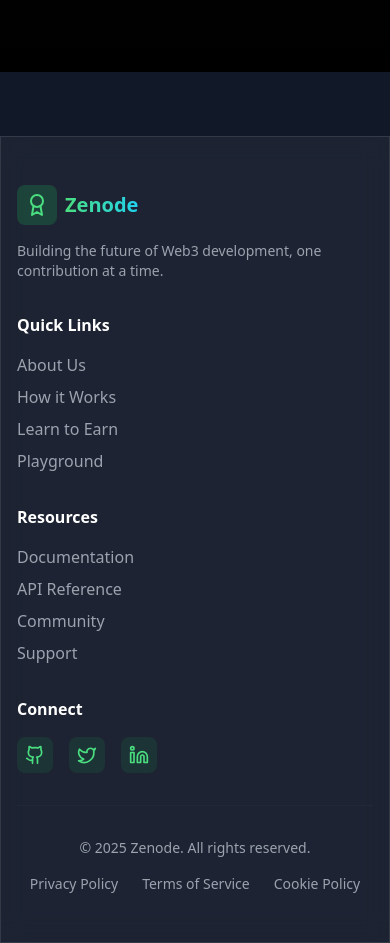
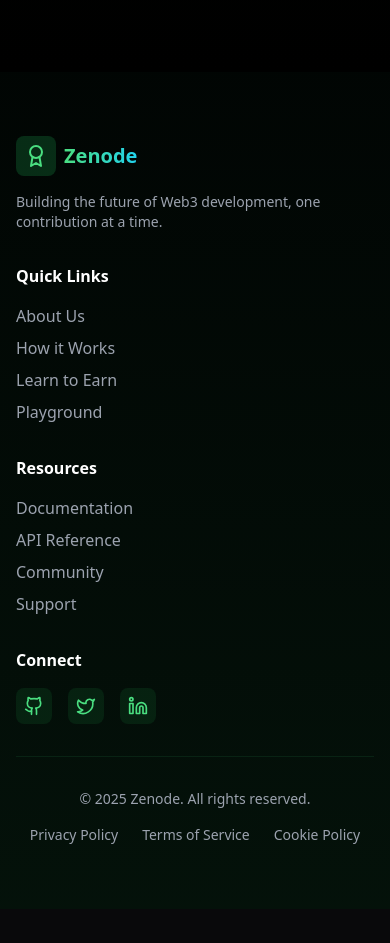
Before and after one commit to Jossyboydgenius/Zenode, a React (Vite) app: page / in a window 390 px wide. Shown: the part 6760-7703 px from the top of the page. After the commit the page ends 7669 px from the top, so only its background shows below. Built offline with nearby package versions, Linux system fonts and the light colour scheme.

Commit message:
Refactor Footer component with new background and gradient effects

```diff
--- a/src/components/layout/Footer.tsx
+++ b/src/components/layout/Footer.tsx
@@ -3,8 +3,9 @@ import { Award, Github, Twitter, Linkedin } from 'lucide-react';
 
 export function Footer() {
   return (
-    <footer className="glass-effect py-12 mt-16">
-      <div className="max-w-7xl mx-auto px-4 sm:px-6 lg:px-8">
+    <footer className="relative w-full bg-black/95">
+      <div className="absolute inset-0 bg-gradient-to-b from-green-900/5 to-green-900/20"></div>
+      <div className="relative max-w-7xl mx-auto px-4 sm:px-6 lg:px-8 py-16">
         <div className="grid grid-cols-1 md:grid-cols-4 gap-8 mb-8">
           {/* Brand Section */}
           <div className="col-span-1">
@@ -58,8 +59,8 @@ export function Footer() {
           </div>
         </div>
 
-        {/* Bottom Section */}
-        <div className="pt-8 border-t border-gray-800">
+        {/* Bottom Section with subtle separator */}
+        <div className="pt-8 border-t border-green-900/30">
           <div className="flex flex-col md:flex-row justify-between items-center">
             <div className="text-gray-400 text-sm mb-4 md:mb-0">
               © 2025 Zenode. All rights reserved.
```
